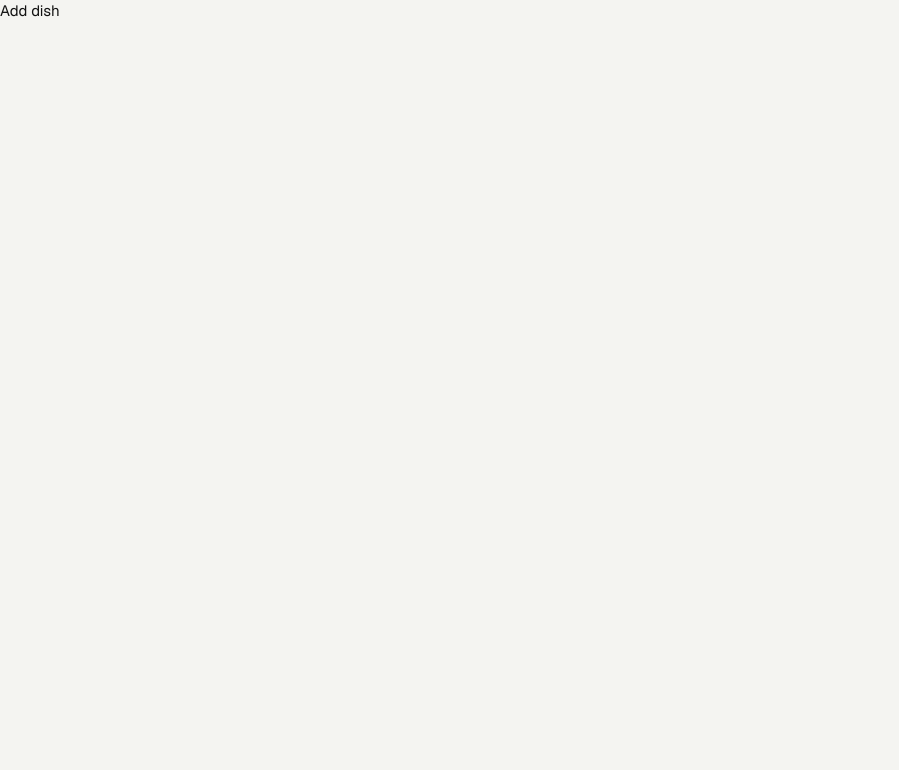
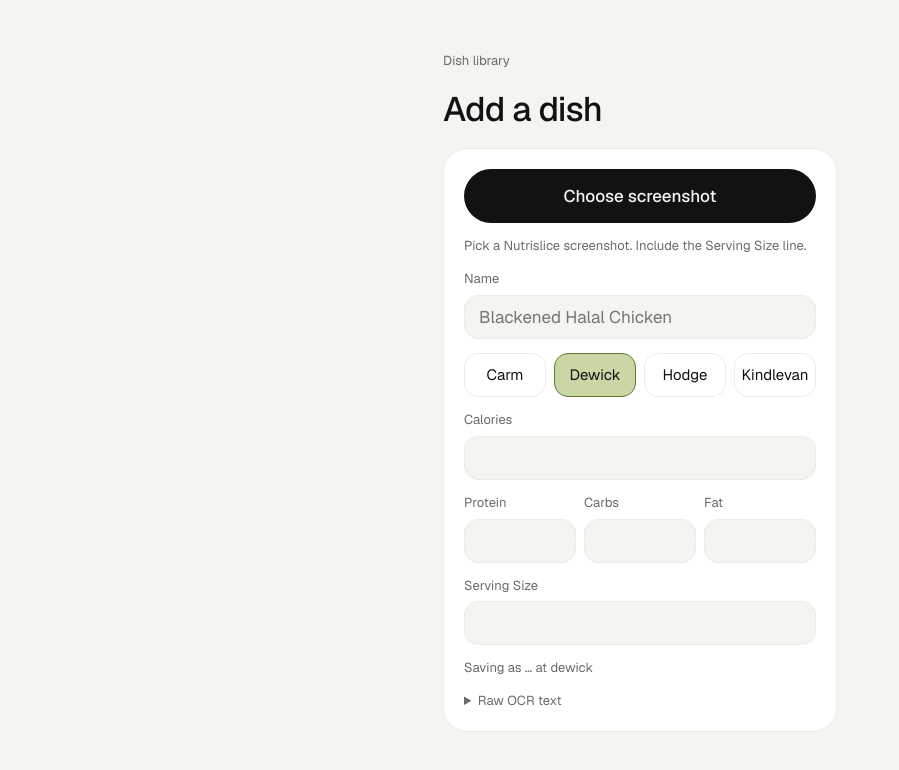
Before and after one commit to hande-nk/plate, a Next.js app: page /add in a window 1280 px wide. Shown: the top 770 px of the page, without its empty margins (0-899 px from the left). Built offline with nearby package versions, Linux system fonts and the light colour scheme.

Commit message:
added a screenshot adding page

```diff
--- a/app/add/page.tsx
+++ b/app/add/page.tsx
@@ -1,3 +1,167 @@
+"use client";
+
+import { useEffect, useState, useRef } from "react";
+import type { Hall } from "@/core/router";
+import { createWorker } from "tesseract.js";
+import { parseLabel, type LabelFacts } from "@/core/labelParser";
+import { atwaterKcal, isPlausible } from "@/core/atwater";
+
+type AddWorker = Awaited<ReturnType<typeof createWorker>>;
+
+
+const HALLS: { id: Hall; label: string } [] = [
+    { id: "carm", label: "Carm" },
+    { id: "dewick", label: "Dewick" },
+    { id: "hodge", label: "Hodge" },
+    { id: "kindlevan", label:"Kindlevan" },
+];
+
+const inputStyle: React.CSSProperties = {
+    display: "block", width:"100%", boxSizing: "border-box", minHeight: "var(--tap)",
+    marginTop: 6, padding: "0 14px", border: "1px solid var(--hairline)",
+    borderRadius: "var(--radius-control)", background: "var(--paper)", color: "var(--ink)",
+    fontSize: 17, fontFamily: "inherit",
+};
+
 export default function AddPage() {
-    return <main>Add dish</main>;
-  }
+    const workerRef = useRef<AddWorker | null>(null);
+    const [image, setImage] = useState<string | null>(null);
+    const [status, setStatus] = useState("Pick a Nutrislice screenshot. Include the Serving Size line.");
+    const [text, setText] = useState("");
+    const [facts, setFacts] = useState<LabelFacts | null>(null);
+    const [ms, setMs] = useState<number | null>(null);
+    const [busy, setBusy] = useState(false);
+    const [name, setName] = useState("");
+    const [hall, setHall] = useState<Hall>("dewick");
+    const [kcal, setKcal] = useState("");
+    const [protein, setProtein] = useState("");
+    const [carbs, setCarbs] = useState("");
+    const [fat, setFat] = useState("");
+    const [serving, setServing] = useState("");
+
+    // Shut the engine down when you leave the page.
+    useEffect(() => () => { workerRef.current?.terminate(); }, []);
+
+    // Free the previous preview image's memory whenever a new one replaces it.
+    useEffect(() => () => { if (image) URL.revokeObjectURL(image); }, [image]);
+
+    async function getWorker(): Promise<AddWorker>{
+        if(!workerRef.current) {
+            setStatus("Loading the label reader (first time only)...");
+            workerRef.current = await createWorker("eng");
+        }
+        return workerRef.current;
+    }
+
+    async function onPick(e: React.ChangeEvent<HTMLInputElement>) {
+        const file = e.target.files?.[0];
+        if (!file) return;
+        setImage(URL.createObjectURL(file));
+        setText("");
+        setFacts(null);
+        setMs(null);
+        setBusy(true);
+        try {
+            const worker = await getWorker();
+            setStatus("Reading the label…");
+            const t0 = performance.now();
+            const { data } = await worker.recognize(file);
+            setMs(performance.now() - t0);
+            setText(data.text);
+
+            const parsed = parseLabel(data.text);
+            setFacts(parsed);
+
+            if(!parsed) {
+                setStatus("No calories found. Is the whole label in the screenshot?");
+                return;
+            }
+            setKcal(String(parsed.kcal));
+            setProtein(parsed.proteinG === null ? "" : String(parsed.proteinG));
+            setCarbs(parsed.carbsG === null ? "" : String(parsed.carbsG));
+            setFat(parsed.fatG === null ? "" : String(parsed.fatG));
+            setServing(parsed.servingSize ?? "");
+            setStatus("Check the numbers, then save.");
+        } catch (err) {
+            setStatus(`Error: ${err instanceof Error ? err.message : String(err)}`);
+        } finally {
+            setBusy(false);
+        }
+    }
+
+
+
+    return(
+        <main style={{ maxWidth: 430, margin: "0 auto", padding: "52px 18px 32px", display: "flex", flexDirection: "column", gap: 14 }}>
+            <div className="muted">Dish library</div>
+            <h1 style={{ margin: 0, fontSize: 34, fontWeight: 500, letterSpacing: "-0.02em" }}>Add a dish</h1>
+
+            <div className="card" style={{ display: "flex", flexDirection: "column", gap: 14, padding: 20 }}>
+                <label className="btn" style={{ display: "flex", alignItems: "center", justifyContent:"center"}}>
+                    {busy ? "Reading..." : "Choose screenshot"}
+                    <input type="file" accept="image/*" onChange={onPick} disabled={busy} hidden />
+                </label>
+                <div className="muted">{status}</div>
+                {image && <img src={image} alt="" style={{ width: "100%", borderRadius: 14}} /> }
+                <label className="muted">
+                Name
+                <input value={name} onChange={(e) => setName(e.target.value)} placeholder="Blackened Halal Chicken" style={inputStyle} />
+                </label>
+
+                <div role="group" aria-label="Dining hall" style={{ display: "grid", gridTemplateColumns: "repeat(4, 1fr)", gap: 8 }}>
+                {HALLS.map((h) => {
+                    const selected = hall === h.id;
+                    return (
+                    <button
+                        key={h.id}
+                        type="button"
+                        aria-pressed={selected}
+                        onClick={() => setHall(h.id)}
+                        style={{
+                        minHeight: "var(--tap)", borderRadius: "var(--radius-control)",
+                        fontSize: 15, fontFamily: "inherit", cursor: "pointer", color: "var(--ink)",
+                        border: selected ? "1px solid var(--matcha-line)" : "1px solid var(--hairline)",
+                        background: selected ? "var(--matcha)" : "var(--card)",
+                        }}
+                    >
+                        {h.label}
+                    </button>
+                    );
+                })}
+                </div>
+                <label className="muted">
+                    Calories
+                    <input value={kcal} onChange={(e) => setKcal(e.target.value)} inputMode="decimal" style={inputStyle} />
+                </label>
+                <div style={{ display: "grid", gridTemplateColumns: "repeat(3, 1fr)", gap: 8 }}>
+                    <label className="muted">
+                        Protein
+                        <input value={protein} onChange={(e) => setProtein(e.target.value)} inputMode="decimal" style={inputStyle} />
+                    </label>
+
+                    <label className="muted">
+                        Carbs
+                        <input value={carbs} onChange={(e) => setCarbs(e.target.value)} inputMode="decimal" style={inputStyle} />
+                    </label>
+
+                    <label className="muted">
+                        Fat
+                        <input value={fat} onChange={(e) => setFat(e.target.value)} inputMode="decimal" style={inputStyle} />
+                    </label>
+                </div>
+
+
+                <label className="muted">
+                    Serving Size
+                    <input value={serving} onChange={(e) => setServing(e.target.value)} style={inputStyle} />
+                </label>
+
+
+                {/* debug line: proves your state works. Delete it in layer 3. */}
+                <div className="muted">Saving as {name.trim() || "…"} at {hall}</div>
+
+                <details><summary className="muted">Raw OCR text</summary><pre style={{ whiteSpace: "pre-wrap", fontSize: 12 }}>{text}</pre></details>
+            </div>
+        </main>
+    );
+}
--- a/src/core/dish.ts
+++ b/src/core/dish.ts
@@ -1,6 +1,6 @@
 // src/core/dish.ts
 import { LabelFacts } from "./labelParser";
-import { Hall } from "./router";
+import type { Hall } from "./router";
 
 export type NewDish = {
   hall: "carm" | "dewick" | "hodge" | "kindlevan" | null;
```
